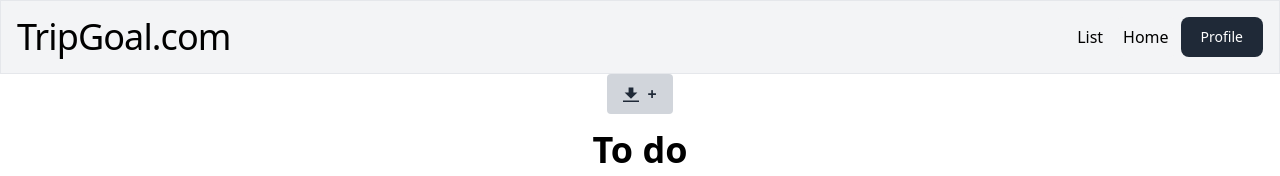
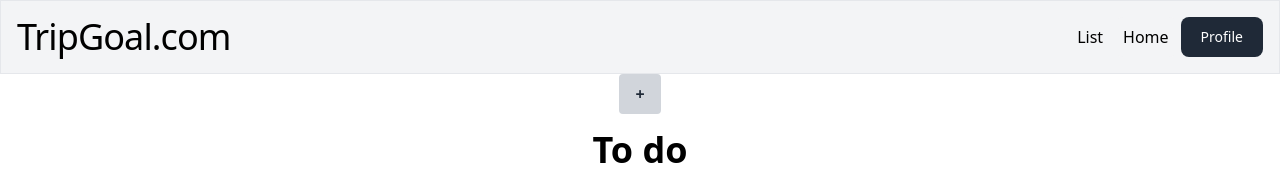
Before and after one commit to Brnt-Luap/todolist, a Vue app: page /list in a window 1280 px wide. Shown: the top 176 px of the page. Built offline with nearby package versions, Linux system fonts and the light colour scheme.

Commit message:
Add button 4

```diff
--- a/src/views/ListView.vue
+++ b/src/views/ListView.vue
@@ -5,7 +5,6 @@
         <div class="space-y-4 mx-auto flex flex-col items-center justify-center text-center">
             <div>
                 <button class="bg-gray-300 hover:bg-gray-400 text-gray-800 font-bold py-2 px-4 rounded inline-flex items-center">
-                    <svg class="fill-current w-4 h-4 mr-2" xmlns="http://www.w3.org/2000/svg" viewBox="0 0 20 20"><path d="M13 8V2H7v6H2l8 8 8-8h-5zM0 18h20v2H0v-2z"/></svg>
                     <span>+</span>
                 </button>
             </div>
```
